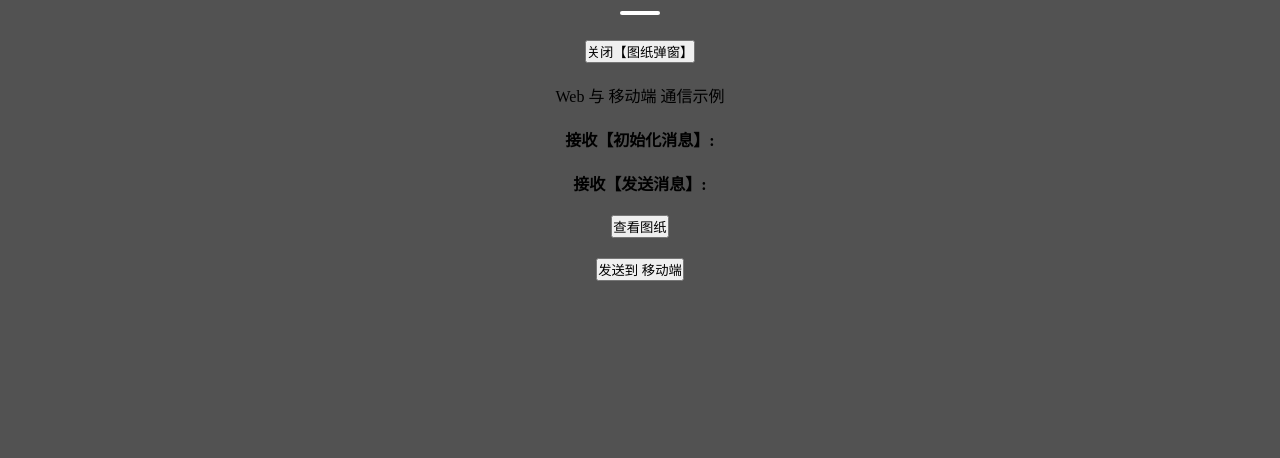
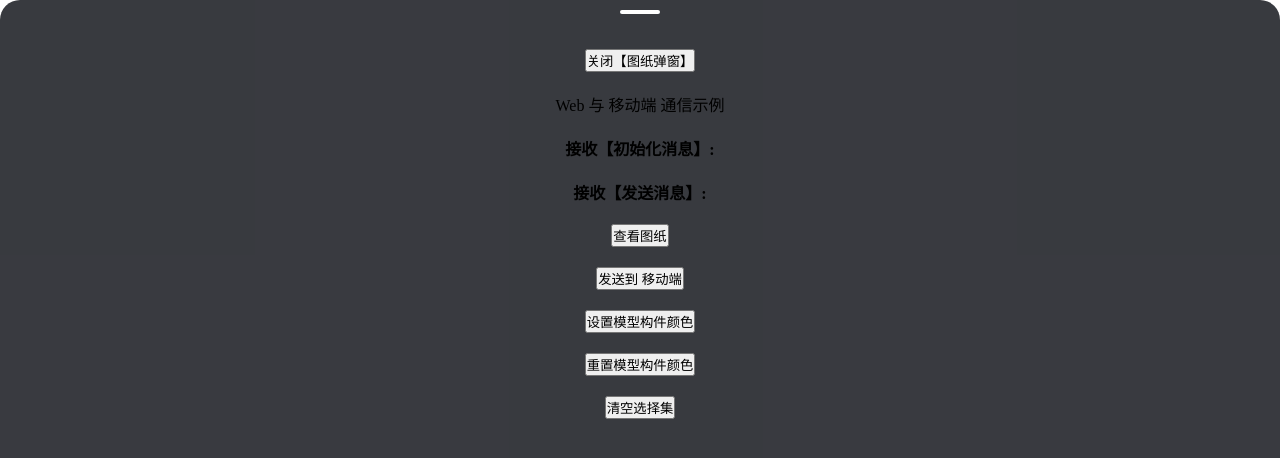
Before and after one commit to OrangeChengCheng/re-uniapp-pop, a Vue app: page /#/cad in a window 1280 px wide. Shown: the top 458 px of the page. Built offline with nearby package versions, Linux system fonts and the light colour scheme.

Commit message:
调整工程框架，支持网络请求，调整桥接逻辑

```diff
--- a/src/App.vue
+++ b/src/App.vue
@@ -1,19 +1,60 @@
 <!--
  * @Author: Lemon C
  * @Date: 2025-07-02 11:25:16
- * @LastEditTime: 2025-07-09 16:30:03
+ * @LastEditTime: 2025-07-18 10:19:26
 -->
 <template>
     <router-view />
 </template>
 
+// MOD-- JavaScript
+<script setup lang="ts">
+import { ref, onMounted } from 'vue';
+
+const NativeBridge = (window as any).$reapi;
+
+onMounted(() => {
+    NativeBridge.webInit();
+    NativeBridge.getInitUrlParam();
+});
+</script>
+
 <style lang="scss">
 @import url('./assets/common/iconfont.css');
+// @import '@/assets/css/pubilc.css';
+
+// 修改全局滚动条样式
+::-webkit-scrollbar {
+    width: 0;
+    /*对垂直流动条有效*/
+    height: 0px;
+    /*对水平流动条有效*/
+}
+
+/*定义滚动条的轨道颜色、内阴影及圆角*/
+::-webkit-scrollbar-track {
+    background-color: var(--color-main-scrollbar-track);
+    border-radius: unset;
+}
+
+/*定义滑块颜色、内阴影及圆角*/
+::-webkit-scrollbar-thumb {
+    border-radius: 0px;
+    box-shadow: var(--color-main-scrollbar-thumb-box-shadow);
+    -webkit-box-shadow: var(--color-main-scrollbar-thumb-box-shadow);
+    background-color: var(--color-main-scrollbar-thumb);
+}
+
+/*定义两端按钮的样式*/
+::-webkit-scrollbar-button {
+    display: none;
+}
 
 * {
     margin: 0;
     padding: 0;
     box-sizing: border-box;
+    -webkit-tap-highlight-color: transparent; //禁用移动端特有的点击高亮效果
 }
 
 html,
@@ -37,7 +78,7 @@ body {
     -moz-osx-font-smoothing: grayscale;
     width: 100vw;
     height: 100vh;
-    background: green;
+    // background-color: rgba($color: #5d87b3, $alpha: 1);
 }
 :root {
     --color-white: #ffffff;
@@ -47,5 +88,22 @@ body {
     --color-main-gray: #86909c;
     --animation-transform-style: transform 0.3s linear;
     --animation-opacity-style: opacity 0.5s ease-in-out;
+
+    // 下拉框
+    --search-label-text-color: #fff;
+    --search-inner-text-color: #fff;
+    --search-inner-border-color: rgba(255, 255, 255, 0.15);
+    --search-inner-bg-color: #2c2c2c;
+    --select-poper-border-color: rgba(255, 255, 255, 0.15);
+    --select-poper-item-bgColor: rgba(255, 255, 255, 0.1);
+    --select-poper-item-active-bgColor: rgba(37, 128, 255, 0.1);
+    --select-poper-item-text-color: #fff;
+    --select-poper-item-border-right-color: #48494c;
+    --select-poper-arrow-color: #c0c4cc;
+    --select-poper-label-color: #fff;
+    --select-poper-label-hover-bgcolor: rgba(255, 255, 255, 0.05);
+    --select-poper-label-active-bgcolor: rgba(255, 255, 255, 0.1);
+    --select-poper-label-select-bgcolor: rgba(37, 128, 255, 0.1);
+    --select-poper-label-select-color: #2580ff;
 }
 </style>
--- a/src/components/Base/BaseView.vue
+++ b/src/components/Base/BaseView.vue
@@ -1,7 +1,7 @@
 <!--
  * @Author: Lemon C
  * @Date: 2025-07-03 11:44:27
- * @LastEditTime: 2025-07-08 10:00:47
+ * @LastEditTime: 2025-07-15 09:40:03
 -->
 <template>
     <div class="sup-base-view">
@@ -41,23 +41,22 @@ const cloose_click = () => {
     height: 100vh;
     flex-direction: column;
     overflow: hidden;
-    // background-color: rgba($color: #23252b, $alpha: 0.9);
-    background-color: rgba($color: #525252, $alpha: 1.0);
-    // border-top-left-radius: 20px;
-    // border-top-right-radius: 20px;
+    background-color: rgba($color: #23252b, $alpha: 0.9);
+    // background-color: rgba($color: #525252, $alpha: 1.0);
+    border-top-left-radius: 20px;
+    border-top-right-radius: 20px;
 }
 
 .cloose-area {
     position: relative;
     width: 100%;
-    height: 20px;
+    height: 30px;
     display: flex;
     justify-content: center;
-    align-items: center;
 
     .cloose-line {
         position: relative;
-        margin-top: 6px;
+        margin-top: 10px;
         width: 40px;
         height: 4px;
         border-radius: 2px;
--- a/src/utils/reApi.ts
+++ b/src/utils/reApi.ts
@@ -1,16 +1,19 @@
 /*
  * @Author: Lemon C
  * @Date: 2024-09-14 14:22:08
- * @LastEditTime: 2025-07-07 14:31:51
+ * @LastEditTime: 2025-07-16 18:01:03
  */
+
+import { useStateStore } from '@/stores/state';
 
 
 interface ApiMethods {
     isInNativeApp(): any;
     getPlatform(): string;
     registerAppMsg(callback: Function): void;
-    reSendMessageToApp(data: any): void;
+    sendMsgWebToApp(data: any): void;
     getInitUrlParam(): any;
+    webInit(): void;
     cloose(): void;
     popWebFull(data: any): void;
     setModelAlpha(data: any): void;
@@ -53,7 +56,7 @@ const api: ApiMethods = {
     },
 
     // MARK re-api 发送消息到原生应用
-    reSendMessageToApp: (data: any): void => {
+    sendMsgWebToApp: (data: any): void => {
         const platform = api.getPlatform();
         const messageString = typeof data === 'string' ? data : JSON.stringify(data);
 
@@ -67,7 +70,7 @@ const api: ApiMethods = {
 
             case 'android':
                 // Android 通信
-                (window as any).REMobileApp.reSendMessageToApp(messageString); // Android可以注册多个方法供Web调用
+                (window as any).REMobileApp.sendMsgWebToApp(messageString); // Android可以注册多个方法供Web调用
                 break;
 
             case 'web':
@@ -96,15 +99,28 @@ const api: ApiMethods = {
         params.forEach((value, key) => {
             result[key] = value;
         });
-        //更新服务配置
+        //更新基础配置
+        const state_store = useStateStore();
         if (result.baseUrl && result.baseUrl.length > 0) {
             (window as any).$service.update_serverUrl(result.baseUrl);
+            state_store.updateCurrBaseUrl(result.baseUrl);
         }
         if (result.token && result.token.length > 0) {
             (window as any).$service.update_token(result.token);
+            state_store.updateCurrToken(result.token);
         }
+
         console.log('接收到的参数:', JSON.stringify(result));
         return result;
+    },
+
+    // MARK re-api Web初始化
+    webInit: (): void => {
+        let sendData: any = {
+            type: 'webOnMounted',
+            data: {},
+        };
+        api.sendMsgWebToApp(sendData);
     },
 
     // MARK re-api 关闭窗口
@@ -113,7 +129,7 @@ const api: ApiMethods = {
             type: 'cloose',
             data: {},
         };
-        api.reSendMessageToApp(sendData);
+        api.sendMsgWebToApp(sendData);
     },
 
     // MARK re-api 关闭窗口
@@ -124,7 +140,7 @@ const api: ApiMethods = {
                 full: data
             },
         };
-        api.reSendMessageToApp(sendData);
+        api.sendMsgWebToApp(sendData);
     },
 
     // MARK re-api 设置模型构件透明度
@@ -133,7 +149,7 @@ const api: ApiMethods = {
             type: 'setModelAlpha',
             data: data,
         };
-        api.reSendMessageToApp(sendData);
+        api.sendMsgWebToApp(sendData);
     },
 
     // MARK re-api 设置模型构件显隐
@@ -142,7 +158,7 @@ const api: ApiMethods = {
             type: 'setModelVisible',
             data: data,
         };
-        api.reSendMessageToApp(sendData);
+        api.sendMsgWebToApp(sendData);
     },
 
     // MARK re-api 相机定位数据集
@@ -151,7 +167,7 @@ const api: ApiMethods = {
             type: 'locDataSet',
             data: data,
         };
-        api.reSendMessageToApp(sendData);
+        api.sendMsgWebToApp(sendData);
     },
 
     // MARK re-api 相机定位目标
@@ -160,7 +176,7 @@ const api: ApiMethods = {
             type: 'setCamLocTo',
             data: data,
         };
-        api.reSendMessageToApp(sendData);
+        api.sendMsgWebToApp(sendData);
     },
 
     // MARK re-api 获取相机信息
@@ -169,7 +185,7 @@ const api: ApiMethods = {
             type: 'getCamLocInfo',
             data: {},
         };
-        api.reSendMessageToApp(sendData);
+        api.sendMsgWebToApp(sendData);
     },
 
     // MARK re-api 相机定位模型构件
@@ -178,7 +194,7 @@ const api: ApiMethods = {
             type: 'locElem',
             data: data,
         };
-        api.reSendMessageToApp(sendData);
+        api.sendMsgWebToApp(sendData);
     },
 
     // MARK re-api 设置模型构件颜色
@@ -187,7 +203,7 @@ const api: ApiMethods = {
             type: 'setModelColor',
             data: data,
         };
-        api.reSendMessageToApp(sendData);
+        api.sendMsgWebToApp(sendData);
     },
 
     // MARK re-api 重置模型构件颜色
@@ -196,7 +212,7 @@ const api: ApiMethods = {
             type: 'resetModelColor',
             data: data,
         };
-        api.reSendMessageToApp(sendData);
+        api.sendMsgWebToApp(sendData);
     },
 
     // MARK re-api 清除所有选择集
@@ -205,7 +221,7 @@ const api: ApiMethods = {
             type: 'clearModelSel',
             data: {},
         };
-        api.reSendMessageToApp(sendData);
+        api.sendMsgWebToApp(sendData);
     },
 
 }
--- a/src/views/CAD/CADPage.vue
+++ b/src/views/CAD/CADPage.vue
@@ -7,6 +7,9 @@
             <div class="message"><strong>接收【发送消息】:</strong> {{ mobileMessage }}</div>
             <button @click="click_showCad()">{{ isShowCad ? '关闭查看图纸' : '查看图纸' }}</button>
             <button @click="sendMessageToMobile()">发送到 移动端</button>
+            <button @click="setModelColor()">设置模型构件颜色</button>
+            <button @click="resetModelColor()">重置模型构件颜色</button>
+            <button @click="clearModelSel()">清空选择集</button>
         </div>
     </base-view>
 </template>
@@ -24,7 +27,7 @@ const isShowCad = ref(false);
 
 onMounted(() => {
     NativeBridge.registerAppMsg(handleMobileMessage);
-    NativeBridge.getInitUrlParam();
+    // NativeBridge.getInitUrlParam();
 });
 
 // 处理从 移动端 接收的消息
@@ -57,7 +60,7 @@ const sendMessageToMobile = () => {
             },
         },
     };
-    NativeBridge.reSendMessageToApp(sendData);
+    NativeBridge.sendMsgWebToApp(sendData);
     console.log('已发送消息到 移动端:', JSON.stringify(sendData));
 };
 const sendMessageToMobileCloose = () => {
@@ -67,6 +70,23 @@ const sendMessageToMobileCloose = () => {
 const click_showCad = () => {
     isShowCad.value = !isShowCad.value;
     NativeBridge.popWebFull(isShowCad.value);
+};
+
+const setModelColor = () => {
+    NativeBridge.setModelColor({
+        dataSetId: 'res_hushizhan',
+        elemIdList: [22], // 空数组代表整个数据集
+        elemClr: [255, 0, 0, 255], //构件颜色 rgba
+    });
+};
+const resetModelColor = () => {
+    NativeBridge.resetModelColor({
+        dataSetId: 'res_hushizhan',
+        elemIdList: [22], // 空数组代表整个数据集
+    });
+};
+const clearModelSel = () => {
+    NativeBridge.clearModelSel();
 };
 </script>
 
--- a/src/views/Tree/TreePage.vue
+++ b/src/views/Tree/TreePage.vue
@@ -1,7 +1,7 @@
 <!--
  * @Author: Lemon C
  * @Date: 2025-07-03 11:42:15
- * @LastEditTime: 2025-07-04 17:03:17
+ * @LastEditTime: 2025-07-15 15:24:38
 -->
 <template>
     <base-view>
@@ -35,7 +35,7 @@ const NativeBridge = (window as any).$reapi;
 
 onMounted(() => {
     NativeBridge.registerAppMsg(handleMobileMessage);
-    NativeBridge.getInitUrlParam();
+    // NativeBridge.getInitUrlParam();
     getSharedExtrudeTexturesList()
         .then((res) => {
             console.log(res);
@@ -75,7 +75,7 @@ const sendMessageToMobile = () => {
             },
         },
     };
-    NativeBridge.reSendMessageToApp(sendData);
+    NativeBridge.sendMsgWebToApp(sendData);
     console.log('已发送消息到 移动端:', JSON.stringify(sendData));
 };
 const sendMessageToMobileCloose = () => {
```
Also changed, not shown: src/service/interface.ts (+24 -1 lines), src/service/request.ts (+13 -6 lines), src/stores/state.ts (+20 -64 lines), src/utils/index.ts (+7 -4 lines), src/utils/loading.ts (added, +41 -0 lines).
